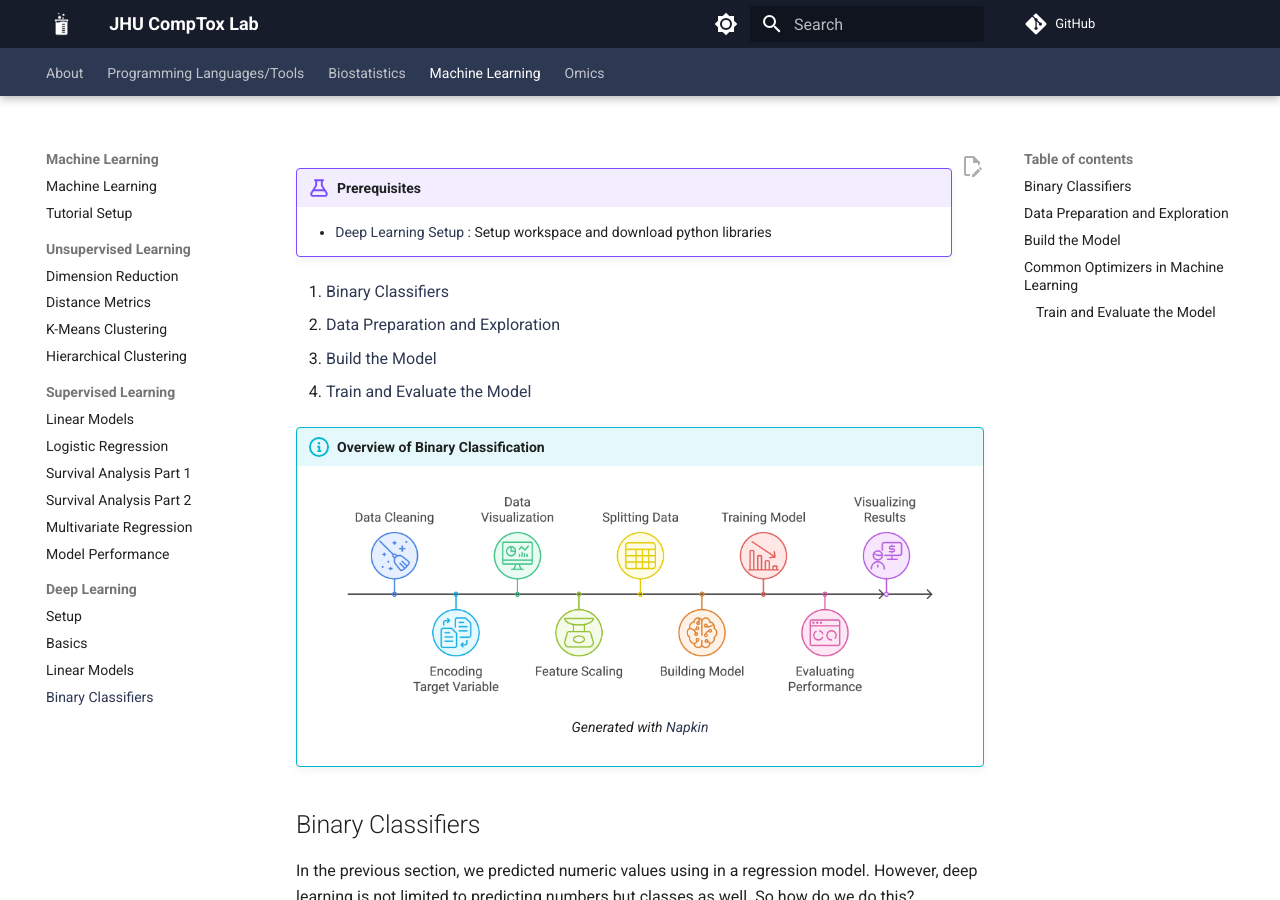
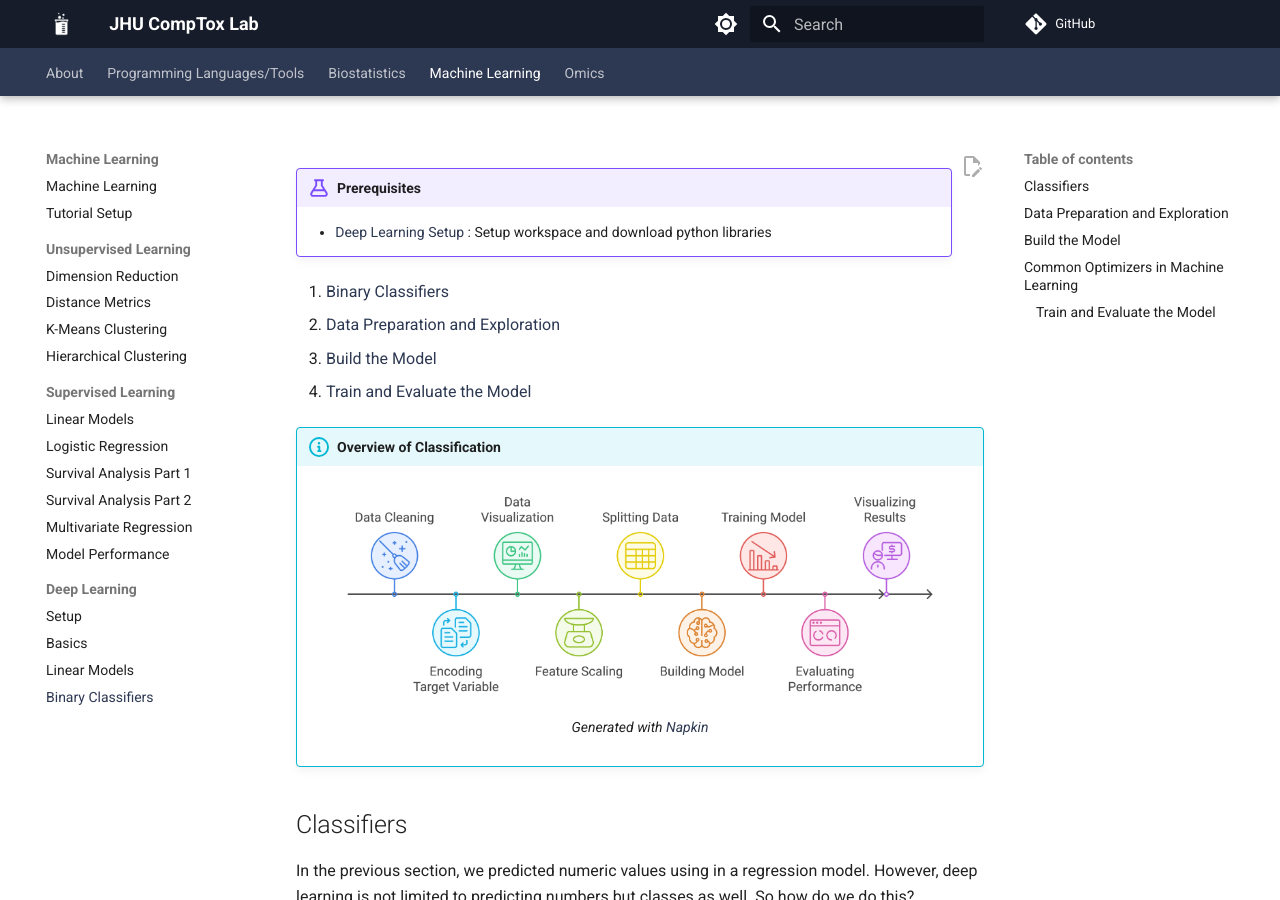
Before and after one commit to comp-tox-jhu/CompToxLab, an MkDocs documentation site: the page built from docs/machine_learning/deep_learning/03_binary_classifier.md, in a window 1280 px wide and 900 px high. Built offline with MkDocs 1.6.1 and Material for MkDocs 9.7.7, drawn with Linux system fonts in a browser that asks for light colours; comment, search, counter and statistics services are not loaded; some of the changed text lies outside the part shown.

Commit message:
Update 03_binary_classifier.md

```diff
--- a/docs/machine_learning/deep_learning/03_binary_classifier.md
+++ b/docs/machine_learning/deep_learning/03_binary_classifier.md
@@ -6,13 +6,13 @@
 3. [Build the Model](#build-the-model)
 4. [Train and Evaluate the Model](#train-and-evaluate-the-model)
 
-!!! info "Overview of Binary Classification"
+!!! info "Overview of Classification"
     <figure markdown="span">
       ![](img/bc_ga.png){ width="600" }
       <figcaption>Generated with [Napkin](https://app.napkin.ai/)</figcaption>
     </figure>
 
-## Binary Classifiers
+## Classifiers
 
 In the previous section, we predicted numeric values using in a regression model. However, deep learning is not limited to predicting numbers but classes as well. So how do we do this?
 
@@ -221,6 +221,7 @@ Eww that is a lot of math feel free to click the example below to see how a simp
     Let’s plug in our prediction:
 
     $\frac{\partial J}{\partial w} = \frac{\partial}{\partial w} \left[ \frac{1}{2} (y - (w \cdot x + b))^2 \right]$
+
     We apply the chain rule here:
 
     - The outer part, $(y - \hat{y})^2$, becomes $(y - \hat{y}) \cdot (-1)$ when we differentiate.
@@ -230,7 +231,7 @@ Eww that is a lot of math feel free to click the example below to see how a simp
 
     $\frac{\partial J}{\partial w} = -(y - \hat{y}) \cdot x$
 
-    Step 2: Plug in the Values
+    **Step 2: Plug in the Values**
 
     With our data point $(x, y) = (2, 3)$ and initial parameters $w_0 = 1.5$, $b_0 = 0.1$:
 
@@ -240,7 +241,7 @@ Eww that is a lot of math feel free to click the example below to see how a simp
 
     $\frac{\partial J}{\partial w} = -(3 - 3.1) \cdot 2 = 0.2$
 
-    Step 3: Partial Derivative with Respect to $b$
+    **Step 3: Partial Derivative with Respect to $b$**
 
     Now let’s see what happens when we change $b$:
 
@@ -250,19 +251,13 @@ Eww that is a lot of math feel free to click the example below to see how a simp
 
     $\frac{\partial J}{\partial b} = -(3 - 3.1) = 0.1$
 
-    Step 4: Combine into a Gradient
+    **Step 4: Combine into a Gradient**
+
     We store these partial derivatives in a gradient:
 
-    $
-    \nabla J(w, b) = \begin{bmatrix}
-    \frac{\partial J}{\partial w} \\
-    \frac{\partial J}{\partial b}
-    \end{bmatrix} = \begin{bmatrix}
-    0.2 \\
-    0.1
-    \end{bmatrix}$
+    $\nabla J(w, b) = \begin{bmatrix} \frac{\partial J}{\partial w} \\ \frac{\partial J}{\partial b} \end{bmatrix} = \begin{bmatrix} 0.2 \\ 0.1 \end{bmatrix}$
 
-    Step 5: Update the Parameters
+    **Step 5: Update the Parameters**
 
     Finally, we use the gradient descent update rule:
 
```
Also changed, not shown: other parts of docs/machine_learning/deep_learning/03_binary_classifier.md (+6 -5 lines).
